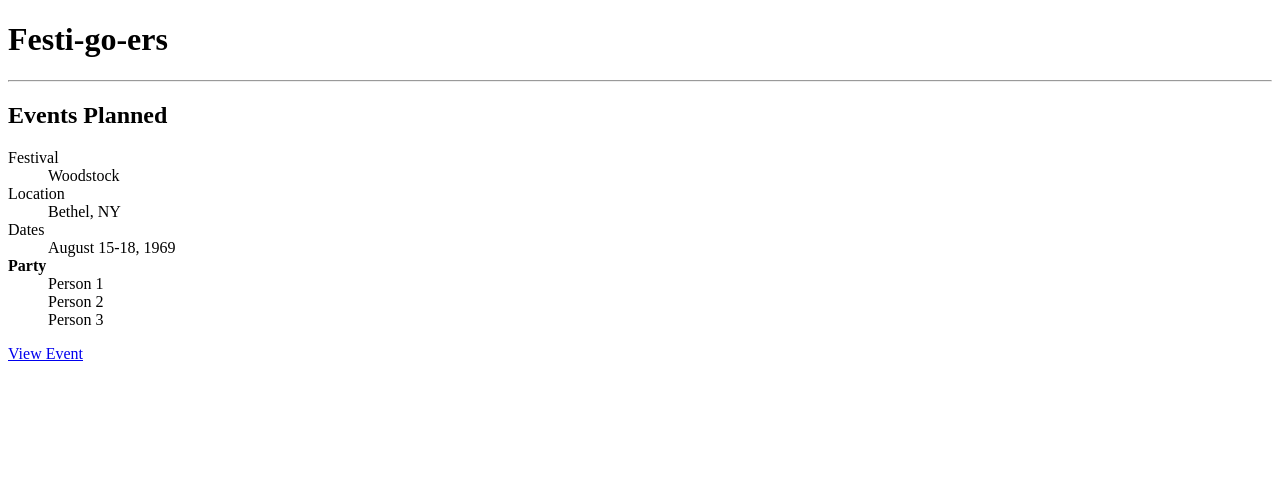
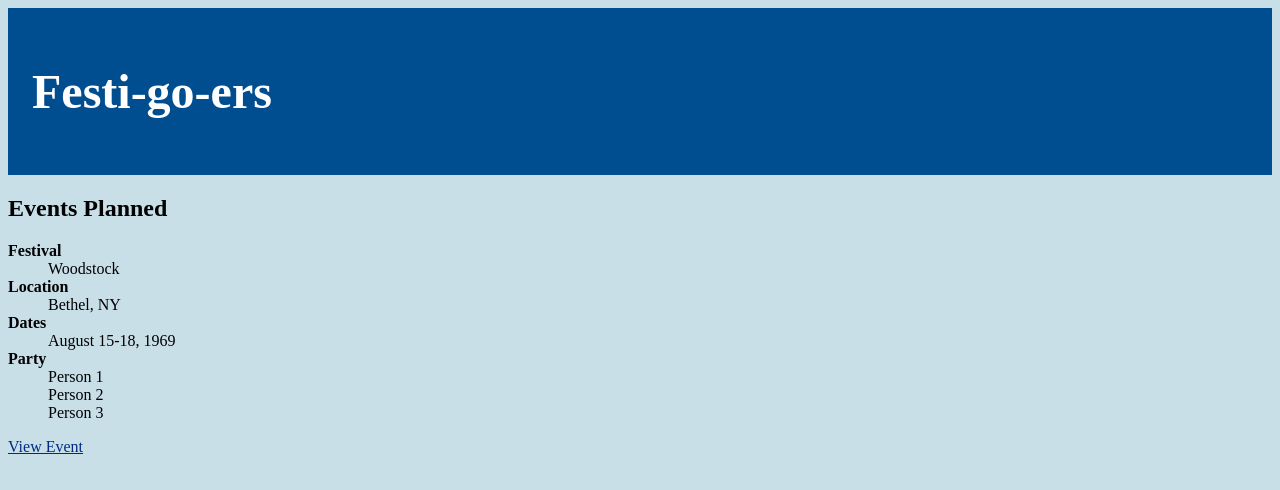
Before and after one commit to greinhard2003/CSC437, a website: page packages/proto/public/index.html in a window 1280 px wide. Drawn offline with Linux system fonts and the light colour scheme.

Commit message:
Added CSS styling and tokens

```diff
--- a/packages/proto/public/index.html
+++ b/packages/proto/public/index.html
@@ -1,20 +1,23 @@
 <!DOCTYPE html>
 <html lang="en">
   <head>
-    <meta charset="UTF-8">
-    <meta name="viewport" content="width=device-width, initial-scale=1.0">
+    <meta charset="UTF-8" />
+    <meta name="viewport" content="width=device-width, initial-scale=1.0" />
+    <link rel="stylesheet" href="styles/page.css" />
+    <link rel="stylesheet" href="styles/tokens.css" />
     <title>Festi-go-ers</title>
   </head>
   <body>
+    <header>
       <h1>Festi-go-ers</h1>
-    <hr>
+    </header>
     <h2>Events Planned</h2>
     <dl>
-        <dt>Festival</dt>
+      <dt><strong>Festival</strong></dt>
       <dd>Woodstock</dd>
-        <dt>Location</dt>
+      <dt><strong>Location</strong></dt>
       <dd>Bethel, NY</dd>
-        <dt>Dates</dt>
+      <dt><strong>Dates</strong></dt>
       <dd>August 15-18, 1969</dd>
       <dt><strong>Party</strong></dt>
       <dd>Person 1</dd>
--- /dev/null
+++ b/packages/proto/public/styles/page.css
@@ -0,0 +1,20 @@
+header {
+  color: var(--color-text-header);
+  background-color: var(--color-background-header);
+  display: var(--display-header);
+  text-align: var(--text-align-header);
+  font-size: var(--font-size-header);
+  margin: var(--margin-header);
+  padding: var(--padding-header);
+}
+
+body {
+  background-color: var(--color-background-body);
+}
+
+a {
+  color: var(--color-link);
+  &:visited {
+    color: var(--color-link-visited);
+  }
+}
--- /dev/null
+++ b/packages/proto/public/styles/tokens.css
@@ -0,0 +1,12 @@
+:root {
+  --color-background-header: rgb(0, 77, 144);
+  --color-text-header: rgb(255, 255, 255);
+  --font-size-header: 24px;
+  --padding-header: 1em;
+  --margin-header: auto;
+  --display-header: flex;
+  --text-align-header: center;
+  --color-background-body: rgb(200, 223, 232);
+  --color-link: rgb(0, 42, 132);
+  --color-link-visited: rgb(0, 136, 255);
+}
```
Also changed, not shown: packages/proto/public/woodstock.html (+6 -2 lines), packages/proto/public/woodstock_day-1.html (+5 -1 lines). Lines whose indentation alone changed are shown as unchanged.
